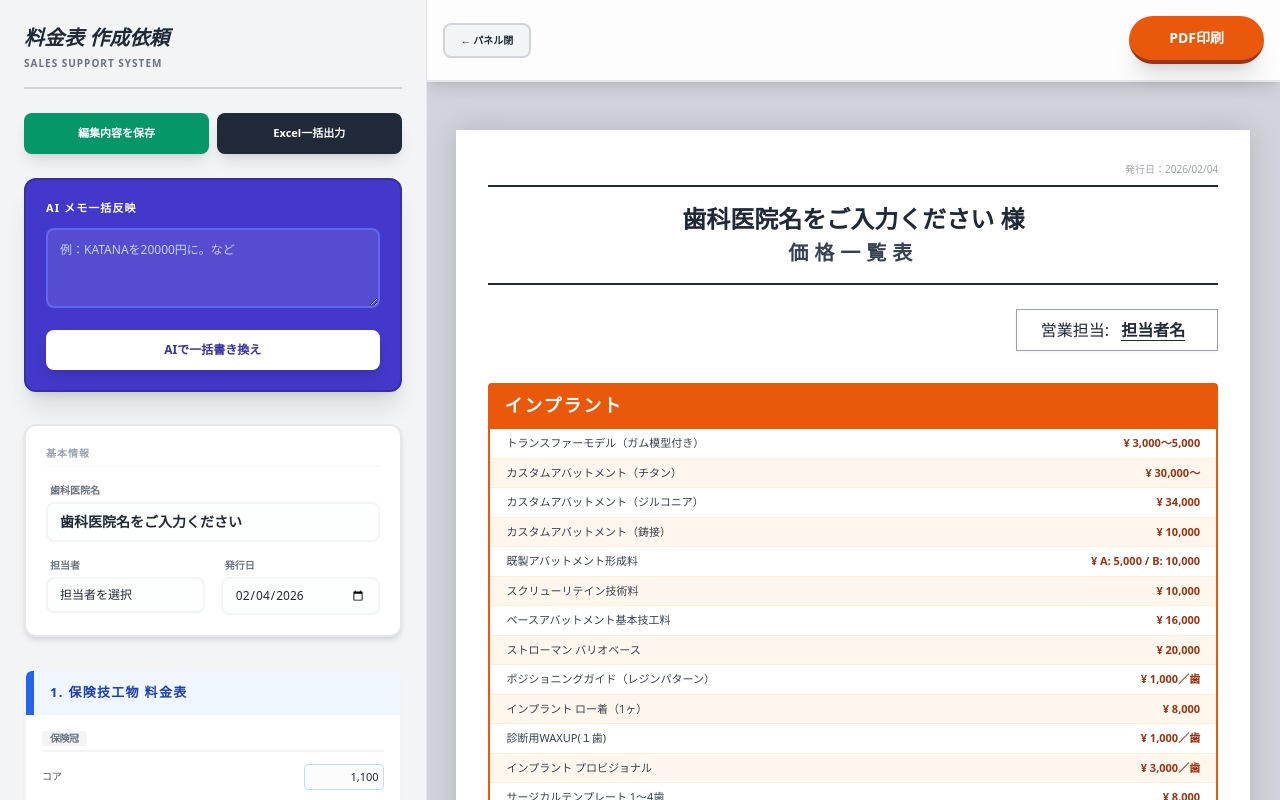
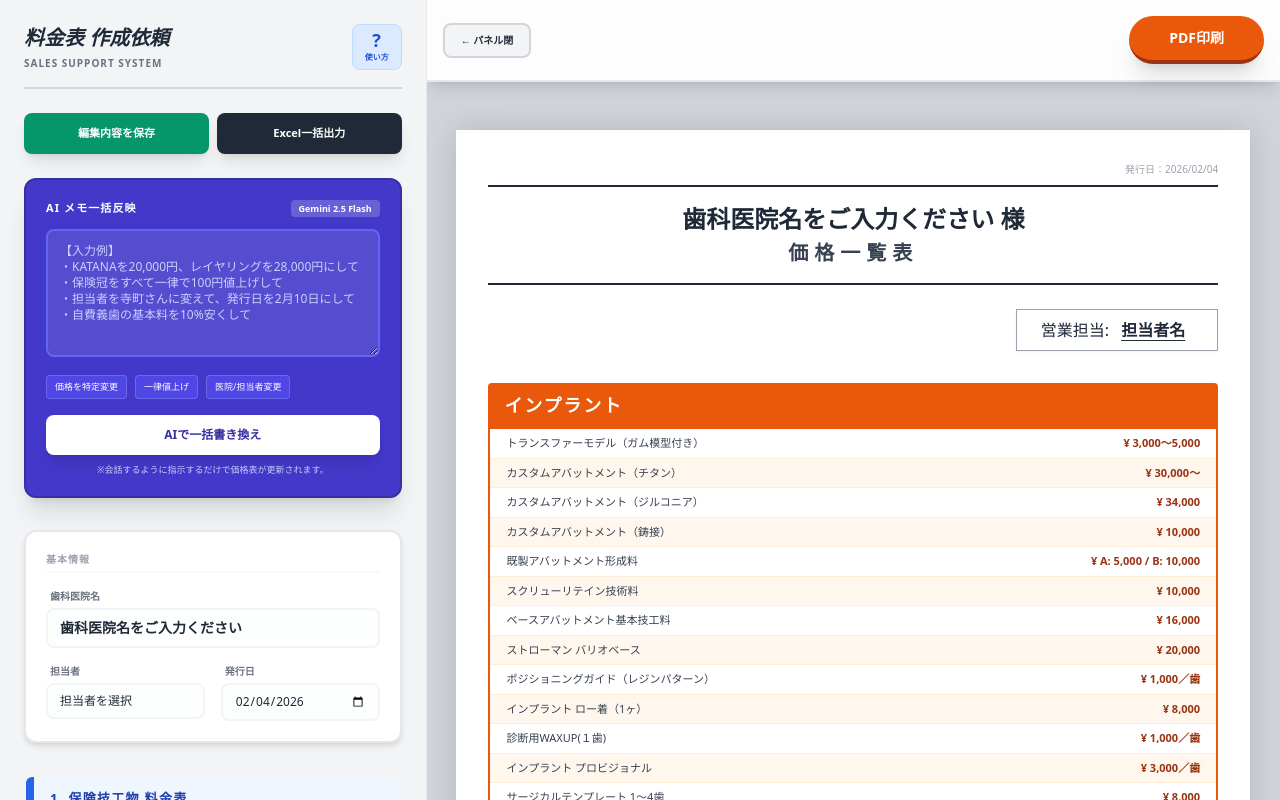
Before and after one commit to mystarz260116/mystarz-pricelist, a React (Vite) app: page / in a window 1280 px wide. Built offline with nearby package versions, Linux system fonts and the light colour scheme.

Commit message:
feat: Add usage guide modal and sample prompts
Introduces a modal for displaying usage instructions and a set of sample prompts to guide users. This enhances the user experience by providing immediate assistance and examples for common actions within the pricing table creation tool.

```diff
--- a/App.tsx
+++ b/App.tsx
@@ -12,6 +12,7 @@ const App: React.FC = () => {
   const [memo, setMemo] = useState('');
   const [isProcessing, setIsProcessing] = useState(false);
   const [showEditor, setShowEditor] = useState(true);
+  const [showGuide, setShowGuide] = useState(false);
   const [savedLists, setSavedLists] = useState<PriceListData[]>([]);
 
   useEffect(() => {
@@ -187,12 +188,93 @@ const App: React.FC = () => {
   const implantCategories = data.categories.filter(c => c.id === 'implant');
   const privateDentureCategories = data.categories.filter(c => ['private-gishi-basic', 'private-gishi-nonclasp', 'private-gishi-metal', 'private-gishi-options', 'private-gishi-others'].includes(c.id));
 
+  const samplePrompts = [
+    { label: "価格を特定変更", text: "KATANAを20000円、レイヤリングを28000円に変更して" },
+    { label: "一律値上げ", text: "保険冠の項目をすべて一律100円値上げして" },
+    { label: "医院/担当者変更", text: "担当者を寺町さんに変更して、発行日を明日に設定" }
+  ];
+
   return (
     <div className="flex flex-col md:flex-row min-h-screen overflow-x-hidden">
+      {/* 使い方ガイドモーダル */}
+      {showGuide && (
+        <div className="fixed inset-0 z-[100] bg-black/60 backdrop-blur-sm flex items-center justify-center p-4">
+          <div className="bg-white rounded-3xl w-full max-w-2xl max-h-[90vh] overflow-y-auto shadow-2xl">
+            <div className="sticky top-0 bg-white border-b p-6 flex justify-between items-center z-10">
+              <h2 className="text-xl font-black text-gray-800">使い方ガイド</h2>
+              <button onClick={() => setShowGuide(false)} className="w-10 h-10 flex items-center justify-center rounded-full bg-gray-100 hover:bg-gray-200 text-gray-600 text-2xl font-bold">×</button>
+            </div>
+            <div className="p-8 space-y-10">
+              <section className="space-y-4">
+                <div className="flex items-center gap-3">
+                  <div className="w-8 h-8 rounded-full bg-blue-600 text-white flex items-center justify-center font-bold">1</div>
+                  <h3 className="font-bold text-gray-800 text-lg">金額の修正方法（手動）</h3>
+                </div>
+                <p className="text-sm text-gray-600 leading-relaxed pl-11">
+                  項目ごとの金額をクリックすると直接入力できます。<br/>
+                  <span className="font-bold text-blue-600">「3,000 ～ 8,000」</span>のような範囲表示や<br/>
+                  <span className="font-bold text-blue-600">「2,500 / １箇所」</span>のような単位付きも、数字の部分だけを書き換えるだけでOKです。
+                </p>
+              </section>
+
+              <section className="space-y-4">
+                <div className="flex items-center gap-3">
+                  <div className="w-8 h-8 rounded-full bg-indigo-600 text-white flex items-center justify-center font-bold">2</div>
+                  <h3 className="font-bold text-gray-800 text-lg">AIメモで一括反映（おすすめ！）</h3>
+                </div>
+                <div className="bg-indigo-50 rounded-2xl p-6 pl-11 ml-11 border border-indigo-100">
+                  <p className="text-sm text-indigo-900 leading-relaxed mb-4">
+                    左パネルの青いボックスに指示を書くだけで、表全体をAIが自動で書き換えます。
+                  </p>
+                  <ul className="text-xs space-y-2 text-indigo-700 list-disc list-inside font-medium">
+                    <li>「ジルコニアの項目をすべて1,000円値上げして」</li>
+                    <li>「KATANAを21,000円に変更して」</li>
+                    <li>「担当者を○○に変更して」</li>
+                  </ul>
+                </div>
+              </section>
+
+              <section className="space-y-4">
+                <div className="flex items-center gap-3">
+                  <div className="w-8 h-8 rounded-full bg-emerald-600 text-white flex items-center justify-center font-bold">3</div>
+                  <h3 className="font-bold text-gray-800 text-lg">データの保存と管理</h3>
+                </div>
+                <p className="text-sm text-gray-600 leading-relaxed pl-11">
+                  <span className="font-bold text-emerald-700">「編集内容を保存」</span>を押すと、医院ごとのデータが保存されます。<br/>
+                  後で「保存済み医院リスト」から呼び出して、何度でも再編集が可能です。
+                </p>
+              </section>
+
+              <section className="space-y-4">
+                <div className="flex items-center gap-3">
+                  <div className="w-8 h-8 rounded-full bg-orange-600 text-white flex items-center justify-center font-bold">4</div>
+                  <h3 className="font-bold text-gray-800 text-lg">PDF出力・印刷</h3>
+                </div>
+                <p className="text-sm text-gray-600 leading-relaxed pl-11">
+                  プレビュー上部の<span className="font-bold text-orange-700">「PDF印刷」</span>ボタンを押すと、A4縦（4ページ構成）の綺麗な料金表が出力されます。そのまま歯科医院様にお渡しいただけます。
+                </p>
+              </section>
+            </div>
+            <div className="p-6 bg-gray-50 text-center">
+              <button onClick={() => setShowGuide(false)} className="bg-gray-800 text-white px-12 py-3 rounded-full font-bold text-sm hover:bg-black transition-all">わかった！</button>
+            </div>
+          </div>
+        </div>
+      )}
+
       <div className={`no-print w-full md:w-1/3 bg-gray-100 border-r p-6 overflow-y-auto h-screen ${!showEditor ? 'hidden' : ''}`}>
-        <div className="mb-6 border-b-2 border-gray-300 pb-4">
-          <h1 className="text-xl font-bold text-gray-800 mb-1 italic">料金表 作成依頼</h1>
-          <p className="text-[10px] text-gray-500 uppercase tracking-widest font-bold">Sales Support System</p>
+        <div className="mb-6 border-b-2 border-gray-300 pb-4 flex justify-between items-start">
+          <div>
+            <h1 className="text-xl font-bold text-gray-800 mb-1 italic">料金表 作成依頼</h1>
+            <p className="text-[10px] text-gray-500 uppercase tracking-widest font-bold">Sales Support System</p>
+          </div>
+          <button
+            onClick={() => setShowGuide(true)}
+            className="flex flex-col items-center gap-0.5 bg-blue-100 hover:bg-blue-200 text-blue-700 px-3 py-1.5 rounded-lg transition-all border border-blue-200"
+          >
+            <span className="text-lg font-bold leading-none">?</span>
+            <span className="text-[8px] font-black">使い方</span>
+          </button>
         </div>
 
         <div className="grid grid-cols-2 gap-2 mb-6">
@@ -200,12 +282,36 @@ const App: React.FC = () => {
           <button onClick={handleExportExcel} className="bg-gray-800 hover:bg-black text-white py-3 px-2 rounded-lg text-[11px] font-bold shadow-lg transition-all flex items-center justify-center gap-1.5 transform active:scale-95">Excel一括出力</button>
         </div>
 
+        {/* AI メモセクション */}
         <div className="mb-8 bg-indigo-700 p-5 rounded-xl shadow-xl border-2 border-indigo-800">
-          <label className="text-[11px] font-black text-white uppercase tracking-widest mb-3 block">AI メモ一括反映</label>
-          <textarea className="w-full border-indigo-500 bg-white/10 text-white border-2 rounded-lg p-3 text-xs h-20 mb-4 focus:ring-2 focus:ring-white outline-none placeholder-indigo-200" placeholder="例：KATANAを20000円に。など" value={memo} onChange={(e) => setMemo(e.target.value)} />
+          <div className="flex justify-between items-center mb-3">
+            <label className="text-[11px] font-black text-white uppercase tracking-widest block">AI メモ一括反映</label>
+            <span className="text-[9px] bg-white/20 text-white px-2 py-0.5 rounded font-bold">Gemini 2.5 Flash</span>
+          </div>
+
+          <textarea
+            className="w-full border-indigo-500 bg-white/10 text-white border-2 rounded-lg p-3 text-xs h-32 mb-3 focus:ring-2 focus:ring-white outline-none placeholder-indigo-200"
+            placeholder={"【入力例】\n・KATANAを20,000円、レイヤリングを28,000円にして\n・保険冠をすべて一律で100円値上げして\n・担当者を寺町さんに変えて、発行日を2月10日にして\n・自費義歯の基本料を10%安くして"}
+            value={memo}
+            onChange={(e) => setMemo(e.target.value)}
+          />
+
+          <div className="flex flex-wrap gap-2 mb-4">
+            {samplePrompts.map((p, i) => (
+              <button
+                key={i}
+                onClick={() => setMemo(p.text)}
+                className="text-[9px] bg-indigo-600 hover:bg-indigo-500 text-white px-2 py-1 rounded border border-indigo-400/50 transition-colors"
+              >
+                {p.label}
+              </button>
+            ))}
+          </div>
+
           <button onClick={handleUpdateMemo} disabled={isProcessing} className={`w-full py-3 rounded-lg text-xs font-black shadow-lg transition-all transform active:scale-95 ${isProcessing ? 'bg-indigo-300 text-indigo-500' : 'bg-white text-indigo-800 hover:bg-indigo-50'}`}>
             {isProcessing ? '解析中...' : 'AIで一括書き換え'}
           </button>
+          <p className="text-[9px] text-indigo-200 mt-2 text-center font-medium">※会話するように指示するだけで価格表が更新されます。</p>
         </div>
 
         <div className="bg-white p-5 rounded-xl border-2 border-gray-200 shadow-md mb-8">
```
